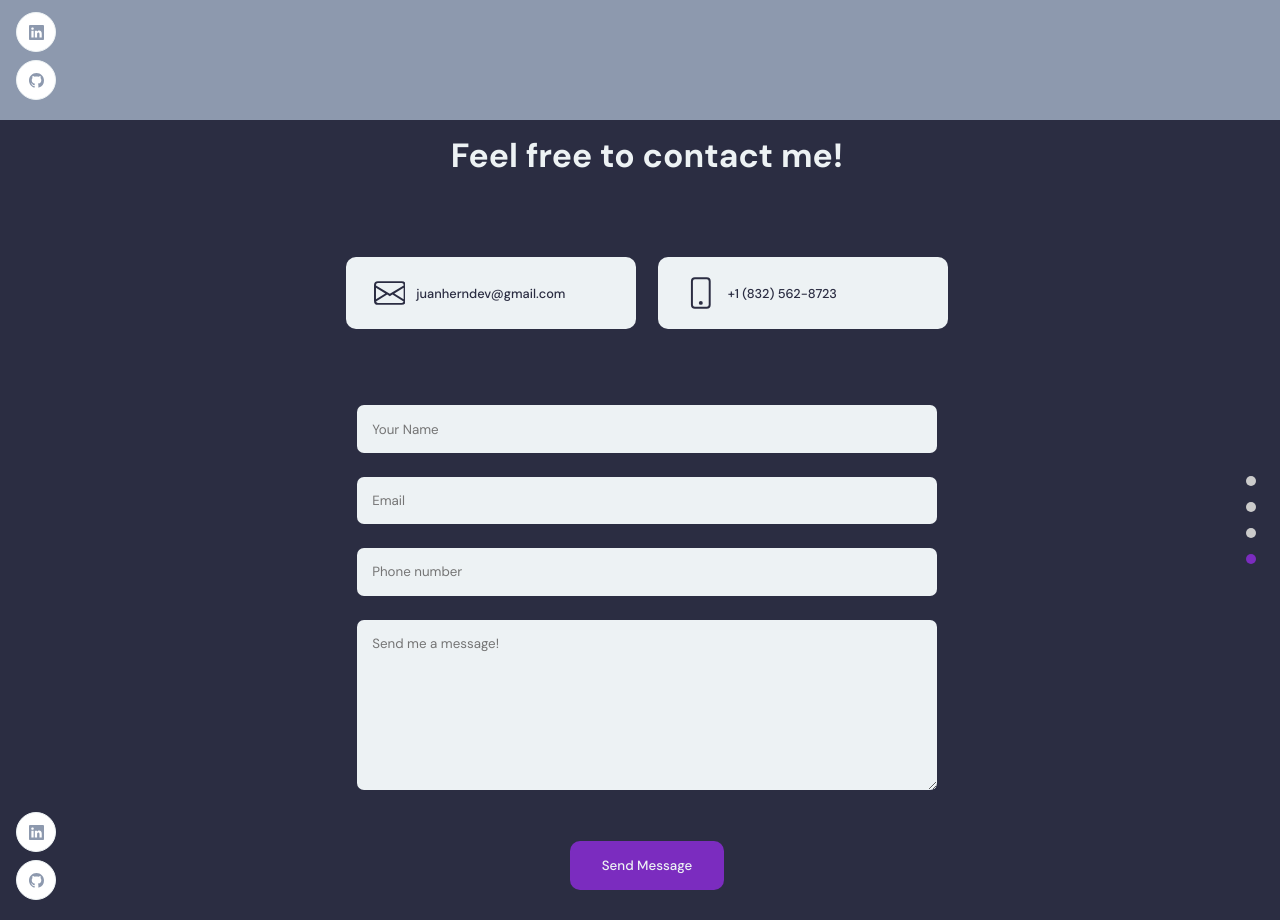
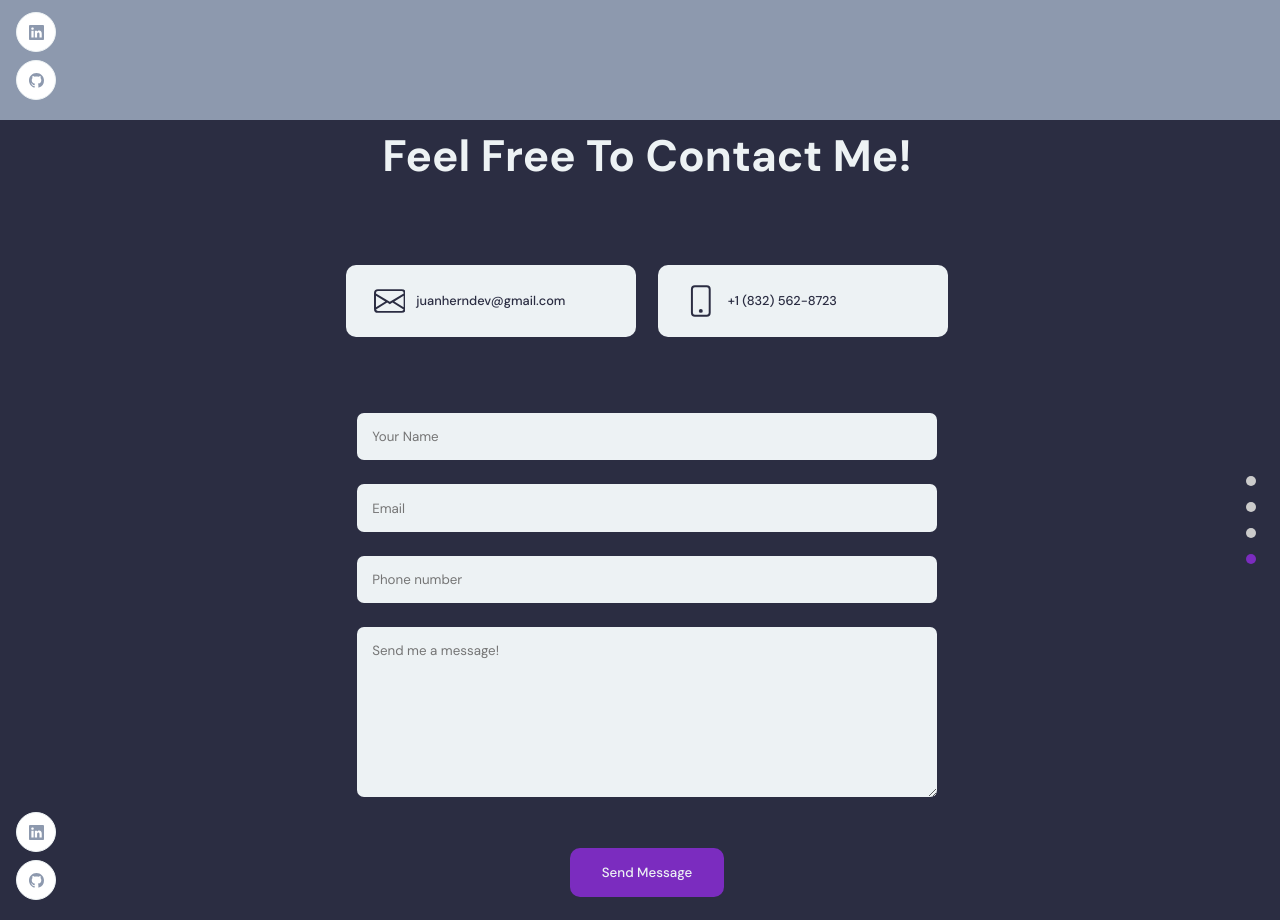
Before and after one commit to JJHDZ123/Portfolio-Website, a React (Create React App) app: page / in a window 1280 px wide. Shown: the part 2280-3200 px from the top of the page. Built offline with nearby package versions, Linux system fonts and the light colour scheme.

Commit message:
small bug fix, and added favicon

```diff
--- a/public/index.html
+++ b/public/index.html
@@ -5,6 +5,7 @@
     <meta name="viewport" content="width=device-width, initial-scale=1" />
     <link rel="manifest" href="%PUBLIC_URL%/manifest.json" />
     <title>Juan Hernandez</title>
+    <link rel="icon" type="image/x-icon" href="%PUBLIC_URL%/favicon.ico">
   </head>
   <body>
     <div id="root"></div>
--- a/src/container/Footer/Footer.jsx
+++ b/src/container/Footer/Footer.jsx
@@ -33,7 +33,7 @@ const Footer = () => {
       whileInView = {{y: [100,50,0], opacity: [0,0,1]}}
       transition={{duration: .5}}
     >
-      <h2> Feel free to contact me! </h2>
+      <h2 className='head-text'> Feel free to contact me! </h2>
 
       <div className='app__footer-cards app__flex'>
         <div className='app__footer-card'>
```
Also changed, not shown: 1 other file (tests, documents, lock files or other folders).
